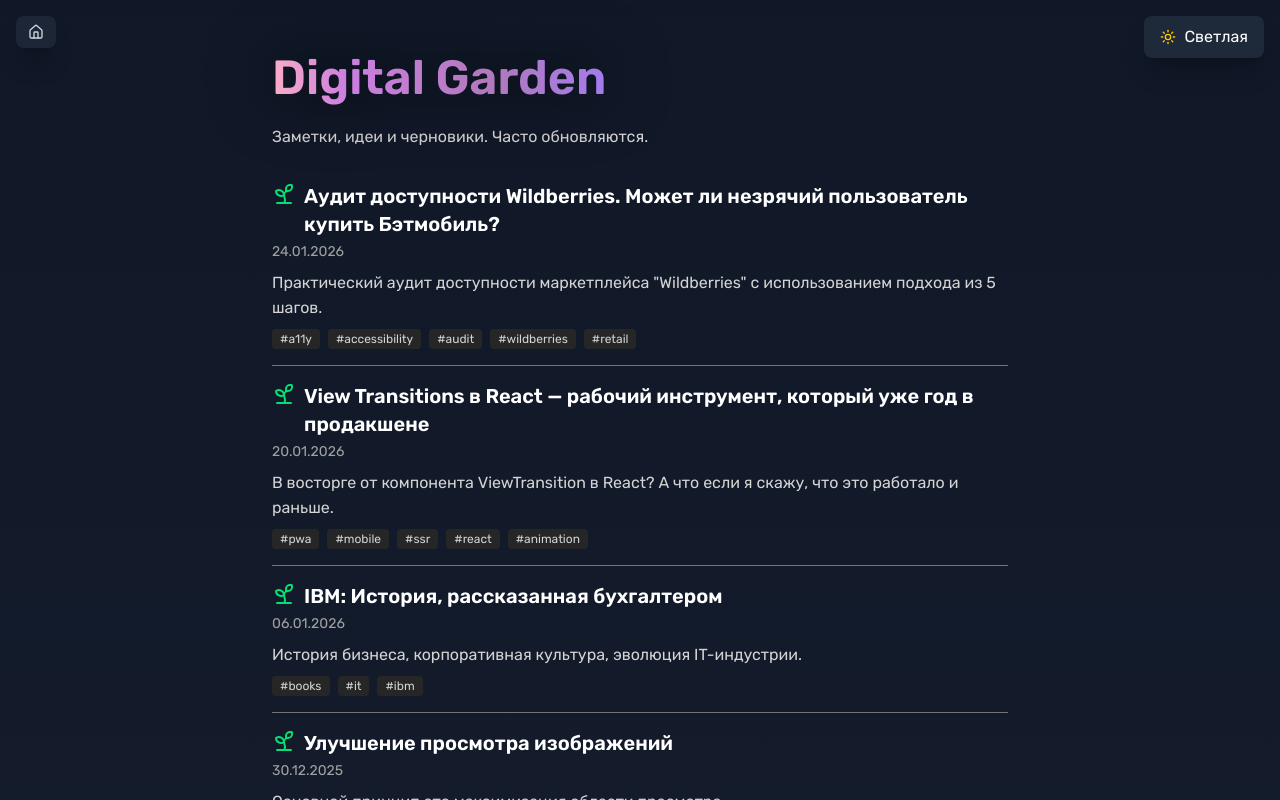
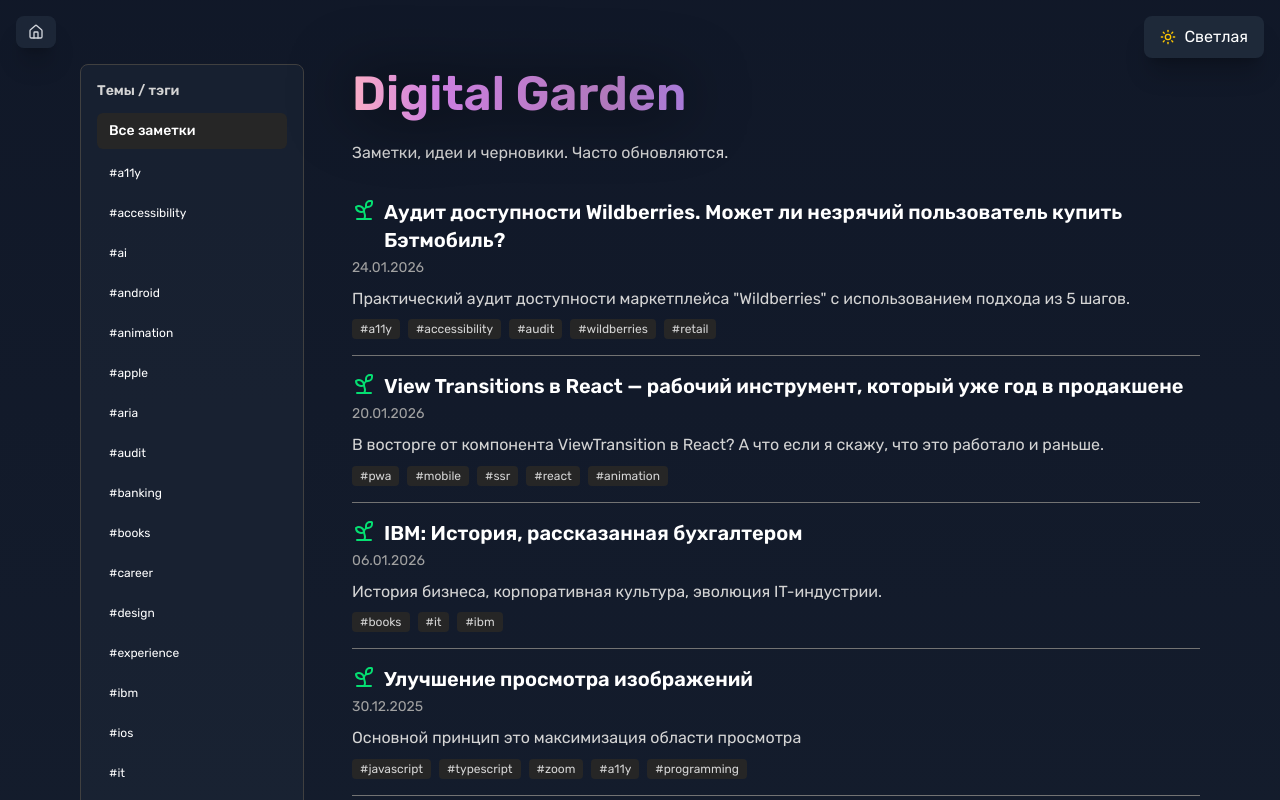
Before and after one commit to archik408/nextjs-cv, a Next.js app: page /garden in a window 1280 px wide. Shown: the top 800 px of the page. Built offline with nearby package versions, Linux system fonts and the light colour scheme.

Commit message:
feat: added possibility to filter digital garden notes

```diff
--- a/app/garden/[slug]/page.tsx
+++ b/app/garden/[slug]/page.tsx
@@ -6,6 +6,7 @@ import { generateMetadata as buildMetadata } from '@/lib/seo';
 import NavigationButtons from '@/components/navigation-buttons';
 import { SharePanel } from '@/components/share-panel';
 import { GardenArticle } from '@/components/garden-article';
+import { GardenTagLink } from '@/components/garden-tag-link';
 
 export const dynamic = 'force-static';
 
@@ -38,12 +39,7 @@ export default async function GardenNotePage({ params }: PageParams) {
         {note.frontmatter.tags && note.frontmatter.tags.length > 0 && (
           <div className="mb-6 flex flex-wrap gap-2">
             {note.frontmatter.tags.map((tag) => (
-              <span
-                key={tag}
-                className="rounded bg-neutral-100 px-2 py-0.5 text-xs text-neutral-700 dark:bg-neutral-800 dark:text-neutral-300"
-              >
-                #{tag}
-              </span>
+              <GardenTagLink key={tag} tag={tag} variant="badge" />
             ))}
           </div>
         )}
--- a/app/garden/page.tsx
+++ b/app/garden/page.tsx
@@ -1,59 +1,57 @@
-import Link from 'next/link';
+import { Suspense } from 'react';
 import { listGardenNotes } from '@/lib/garden';
 import { generateMetadata as buildMetadata } from '@/lib/seo';
-import ArticleTitle from '@/components/article-title';
 import NavigationButtons from '@/components/navigation-buttons';
-import { Sprout } from 'lucide-react';
+import { GardenPageClient } from '@/components/garden-page-client';
 
 export const dynamic = 'force-static';
+
+function GardenListFallback() {
+  const notes = listGardenNotes();
+  return (
+    <div className="mx-auto flex max-w-6xl flex-col gap-8 px-4 py-12 lg:flex-row lg:gap-12">
+      <aside className="order-2 shrink-0 lg:order-1 lg:w-56" aria-hidden="true">
+        <div className="sticky top-4 h-48 animate-pulse rounded-lg border border-neutral-200 bg-neutral-100 dark:border-neutral-700 dark:bg-neutral-800" />
+      </aside>
+      <main className="min-w-0 flex-1 lg:order-2">
+        <div
+          className="mb-4 h-10 w-64 animate-pulse rounded bg-neutral-200 dark:bg-neutral-700"
+          aria-hidden="true"
+        />
+        <div
+          className="mb-8 h-5 w-96 animate-pulse rounded bg-neutral-100 dark:bg-neutral-800"
+          aria-hidden="true"
+        />
+        <ul className="space-y-4">
+          {notes.slice(0, 5).map((note) => (
+            <li
+              key={note.slug}
+              className="border-b border-neutral-400 pb-4 dark:border-neutral-500"
+            >
+              <div className="h-6 w-3/4 animate-pulse rounded bg-neutral-200 dark:bg-neutral-700" />
+              <div className="mt-2 h-4 w-1/4 animate-pulse rounded bg-neutral-100 dark:bg-neutral-800" />
+            </li>
+          ))}
+        </ul>
+      </main>
+    </div>
+  );
+}
 
 export default function GardenIndexPage() {
   const notes = listGardenNotes();
   return (
     <div className="min-h-screen bg-gradient-to-b from-gray-50 to-gray-100 dark:from-gray-900 dark:to-gray-800 text-gray-900 dark:text-white">
-      <main className="mx-auto max-w-3xl px-4 py-12">
+      <div className="mx-auto max-w-6xl px-4 pt-4">
         <NavigationButtons locale="ru" showLanguageSwitcher={false} showThemeSwitcher />
-        <ArticleTitle text="Digital Garden" />
-        <p className="mb-8 text-neutral-600 dark:text-neutral-300">
-          Заметки, идеи и черновики. Часто обновляются.
-        </p>
-        <ul className="space-y-4">
-          {notes.map((note) => (
-            <li
-              key={note.slug}
-              className="border-b border-neutral-400 pb-4 dark:border-neutral-500"
-            >
-              <h2 className="text-xl font-semibold flex items-start gap-2 flex-row-reverse md:flex-row text-left justify-between md:justify-start">
-                <Sprout className="w-6 h-6 min-w-6 text-green-600 dark:text-green-400" />
-                <Link href={`/garden/${note.slug}`} className="hover:underline">
-                  {note.frontmatter.title}
-                </Link>
-              </h2>
-              <div className="mt-1 text-sm text-neutral-500 dark:text-neutral-400">
-                {note.frontmatter.date &&
-                  new Date(note.frontmatter.date).toLocaleDateString('ru-RU')}
-              </div>
-              {note.frontmatter.description && (
-                <p className="mt-2 text-neutral-700 dark:text-neutral-300">
-                  {note.frontmatter.description}
-                </p>
-              )}
-              {note.frontmatter.tags && note.frontmatter.tags.length > 0 && (
-                <div className="mt-2 flex flex-wrap gap-2">
-                  {note.frontmatter.tags.map((tag) => (
-                    <span
-                      key={tag}
-                      className="rounded bg-neutral-100 px-2 py-0.5 text-xs text-neutral-700 dark:bg-neutral-800 dark:text-neutral-300"
-                    >
-                      #{tag}
-                    </span>
-                  ))}
-                </div>
-              )}
-            </li>
-          ))}
-        </ul>
-      </main>
+      </div>
+      <Suspense fallback={<GardenListFallback />}>
+        <GardenPageClient
+          notes={notes}
+          title="Digital Garden"
+          description="Заметки, идеи и черновики. Часто обновляются."
+        />
+      </Suspense>
     </div>
   );
 }
--- a/components/fun-activities-section.tsx
+++ b/components/fun-activities-section.tsx
@@ -50,6 +50,8 @@ export function FunActivitiesSection() {
       description: t.kidsDesc,
       icon: Users,
       color: 'text-orange-400',
+      href: '/garden?tag=дети',
+      isExternal: false,
       images: [{ src: '/scratch.jpg', alt: 'Kids Programming' }],
     },
     {
--- /dev/null
+++ b/components/garden-page-client.tsx
@@ -0,0 +1,106 @@
+'use client';
+
+import Link from 'next/link';
+import { useSearchParams } from 'next/navigation';
+import type { GardenNote } from '@/lib/garden';
+import { getAllTagsFromNotes, filterNotesByTag } from '@/lib/garden-utils';
+import { GardenTagLink } from '@/components/garden-tag-link';
+import ArticleTitle from '@/components/article-title';
+import { Sprout } from 'lucide-react';
+
+type Props = {
+  notes: GardenNote[];
+  title?: string;
+  description?: string;
+};
+
+export function GardenPageClient({ notes, title, description }: Props) {
+  const searchParams = useSearchParams();
+  const tagParam = searchParams?.get('tag') ?? null;
+  const activeTag = tagParam ? decodeURIComponent(tagParam) : null;
+  const tags = getAllTagsFromNotes(notes);
+  const displayedNotes = activeTag && tagParam ? filterNotesByTag(notes, activeTag) : notes;
+
+  return (
+    <div className="mx-auto flex max-w-6xl flex-col gap-8 px-4 py-12 lg:flex-row lg:gap-12">
+      <aside className="order-2 shrink-0 lg:order-1 lg:w-56">
+        <nav
+          className="sticky top-4 rounded-lg border border-neutral-200 bg-white p-4 dark:border-neutral-700 dark:bg-gray-800/50"
+          aria-label="Фильтр по темам"
+        >
+          <h2 className="mb-3 text-sm font-semibold text-neutral-700 dark:text-neutral-300">
+            Темы / тэги
+          </h2>
+          {tags.length === 0 ? (
+            <p className="text-sm text-neutral-500 dark:text-neutral-400">Пока нет тэгов</p>
+          ) : (
+            <ul className="flex flex-wrap gap-2 lg:flex-col lg:flex-nowrap">
+              <li>
+                <Link
+                  href="/garden"
+                  className={`block w-full rounded-md px-3 py-2 text-left text-sm transition-colors hover:bg-neutral-100 dark:hover:bg-neutral-800 ${!activeTag ? 'bg-neutral-100 font-medium dark:bg-neutral-800' : ''}`}
+                  aria-current={!activeTag ? 'true' : undefined}
+                >
+                  Все заметки
+                </Link>
+              </li>
+              {tags.map((tag) => (
+                <li key={tag}>
+                  <GardenTagLink tag={tag} variant="list" active={activeTag === tag} />
+                </li>
+              ))}
+            </ul>
+          )}
+        </nav>
+      </aside>
+      <main className="min-w-0 flex-1 lg:order-2">
+        {title && <ArticleTitle text={title} />}
+        {description && (
+          <p className="mb-8 text-neutral-600 dark:text-neutral-300">{description}</p>
+        )}
+        {activeTag && (
+          <p className="mb-6 text-sm text-neutral-600 dark:text-neutral-400">
+            Фильтр по тегу: <strong>#{activeTag}</strong>{' '}
+            <Link href="/garden" className="text-green-600 hover:underline dark:text-green-400">
+              сбросить
+            </Link>
+          </p>
+        )}
+        <ul className="space-y-4">
+          {displayedNotes.map((note) => (
+            <li
+              key={note.slug}
+              className="border-b border-neutral-400 pb-4 dark:border-neutral-500"
+            >
+              <h2 className="flex flex-row-reverse items-start justify-between gap-2 text-left text-xl font-semibold md:flex-row md:justify-start">
+                <Sprout className="min-w-6 w-6 shrink-0 text-green-600 dark:text-green-400" />
+                <Link href={`/garden/${note.slug}`} className="hover:underline">
+                  {note.frontmatter.title}
+                </Link>
+              </h2>
+              <div className="mt-1 text-sm text-neutral-500 dark:text-neutral-400">
+                {note.frontmatter.date &&
+                  new Date(note.frontmatter.date).toLocaleDateString('ru-RU')}
+              </div>
+              {note.frontmatter.description && (
+                <p className="mt-2 text-neutral-700 dark:text-neutral-300">
+                  {note.frontmatter.description}
+                </p>
+              )}
+              {note.frontmatter.tags && note.frontmatter.tags.length > 0 && (
+                <div className="mt-2 flex flex-wrap gap-2">
+                  {note.frontmatter.tags.map((t) => (
+                    <GardenTagLink key={t} tag={t} variant="badge" />
+                  ))}
+                </div>
+              )}
+            </li>
+          ))}
+        </ul>
+        {displayedNotes.length === 0 && (
+          <p className="text-neutral-500 dark:text-neutral-400">Нет заметок по выбранному тэгу.</p>
+        )}
+      </main>
+    </div>
+  );
+}
--- /dev/null
+++ b/components/garden-tag-link.tsx
@@ -0,0 +1,34 @@
+import Link from 'next/link';
+
+type Props = {
+  tag: string;
+  variant?: 'badge' | 'list';
+  active?: boolean;
+};
+
+const baseClasses =
+  'rounded text-xs transition-colors focus:outline-none focus:ring-2 focus:ring-green-500 focus:ring-offset-2 dark:focus:ring-offset-gray-900';
+
+const badgeClasses =
+  'inline-block px-2 py-0.5 bg-neutral-100 text-neutral-700 hover:bg-neutral-200 dark:bg-neutral-800 dark:text-neutral-300 dark:hover:bg-neutral-700';
+
+const listClasses =
+  'block w-full px-3 py-2 text-left rounded-md hover:bg-neutral-100 dark:hover:bg-neutral-800';
+
+const activeListClasses =
+  'bg-green-100 text-green-800 dark:bg-green-900/30 dark:text-green-300 font-medium';
+
+export function GardenTagLink({ tag, variant = 'badge', active }: Props) {
+  const href = `/garden?tag=${encodeURIComponent(tag)}`;
+  const isList = variant === 'list';
+
+  return (
+    <Link
+      href={href}
+      className={`${baseClasses} ${isList ? listClasses : badgeClasses} ${isList && active ? activeListClasses : ''}`}
+      aria-current={active ? 'true' : undefined}
+    >
+      #{tag}
+    </Link>
+  );
+}
--- /dev/null
+++ b/lib/garden-utils.ts
@@ -0,0 +1,19 @@
+/** Pure helpers for tags/filtering. Safe to use in client (no Node deps). */
+
+type NoteWithTags = { frontmatter: { tags?: string[] } };
+
+/** Returns unique tags from notes, sorted alphabetically. */
+export function getAllTagsFromNotes<T extends NoteWithTags>(notes: T[]): string[] {
+  const set = new Set<string>();
+  for (const note of notes) {
+    for (const tag of note.frontmatter.tags ?? []) {
+      if (tag.trim()) set.add(tag.trim());
+    }
+  }
+  return Array.from(set).sort((a, b) => a.localeCompare(b));
+}
+
+/** Filters notes that have the given tag (case-sensitive). */
+export function filterNotesByTag<T extends NoteWithTags>(notes: T[], tag: string): T[] {
+  return notes.filter((n) => n.frontmatter.tags && n.frontmatter.tags.includes(tag));
+}
--- a/lib/garden.ts
+++ b/lib/garden.ts
@@ -113,3 +113,5 @@ export function getGardenNoteBySlug(slug: string): GardenNote | null {
   }
   return null;
 }
+
+export { getAllTagsFromNotes, filterNotesByTag } from './garden-utils';
```
